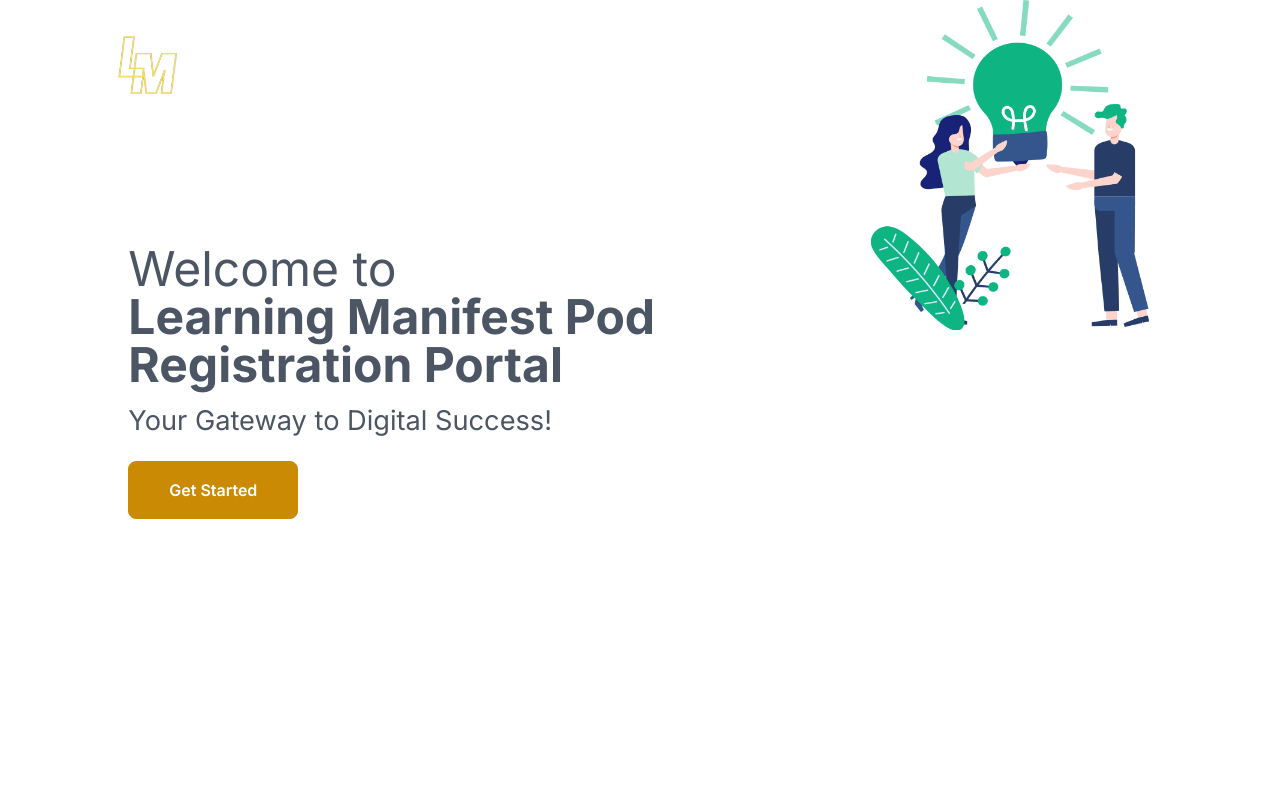
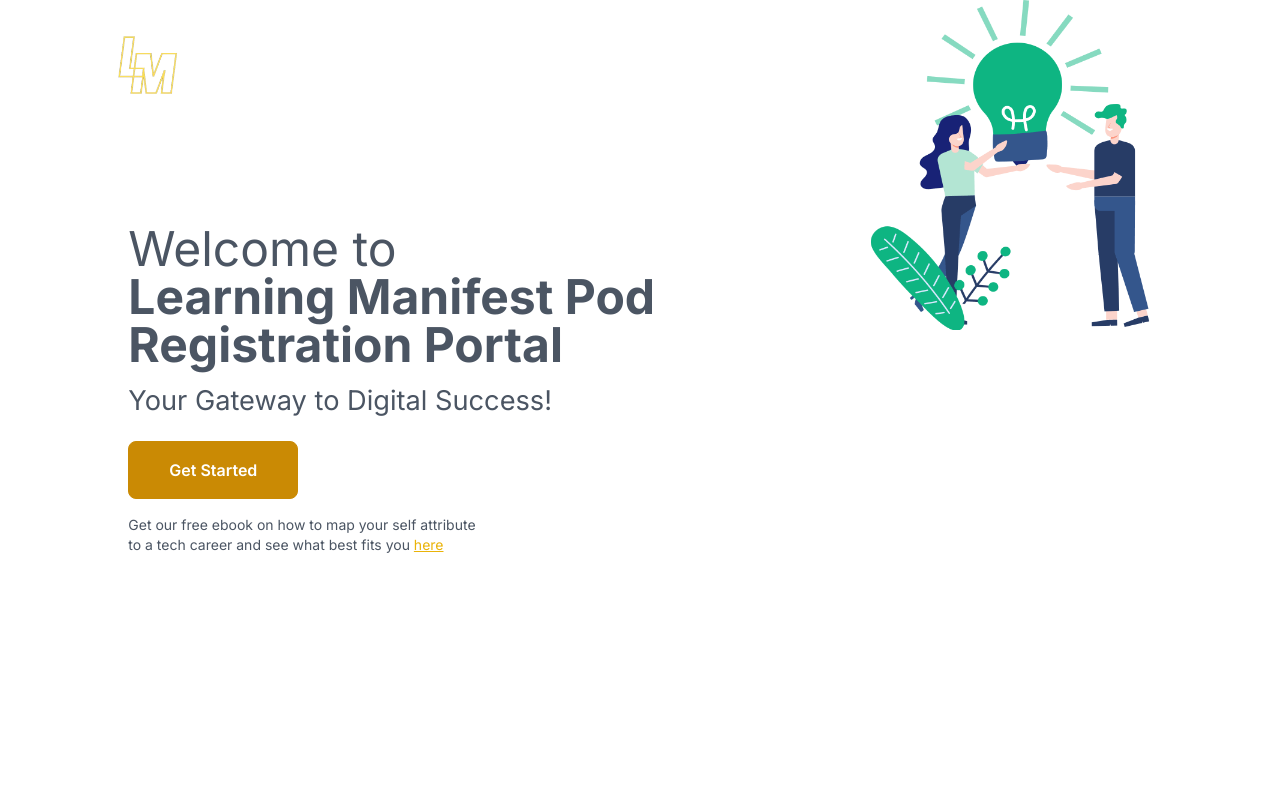
Before and after one commit to akinabudu/landingpage, a Next.js app: page / in a window 1280 px wide. Shown: the top 800 px of the page. Built offline with nearby package versions, Linux system fonts and the light colour scheme.

Commit message:
Add: giveawya hero  text

```diff
--- a/app/page.tsx
+++ b/app/page.tsx
@@ -103,17 +103,24 @@
             >
               Get Started
             </Link>
+            <div className="text-sm">
+              Get our free ebook on how to map your self attribute <br /> to a
+              tech career and see what best fits you{" "}
+              <Link className="underline text-yellow-500" href="#giveaway">
+                here
+              </Link>
+            </div>
           </motion.div>
           {/* Right side of Flex */}
           <motion.div className="w-1/4 h-full">
-
             <Image
               src={"/assets/images/image4.png"}
               alt="hero_image"
               height={150}
               width={300}
               initial={{ x: 100 }}
-          animate={{ x: 0 }}          />
+              animate={{ x: 0 }}
+            />
           </motion.div>
         </section>
 
```
Lines whose indentation alone changed are shown as unchanged.
